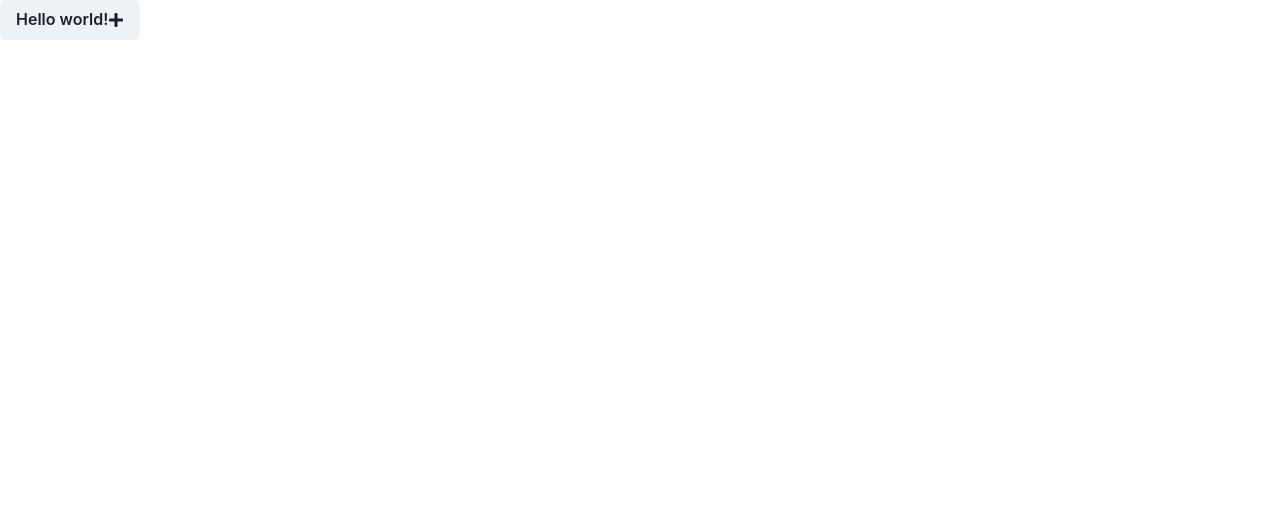
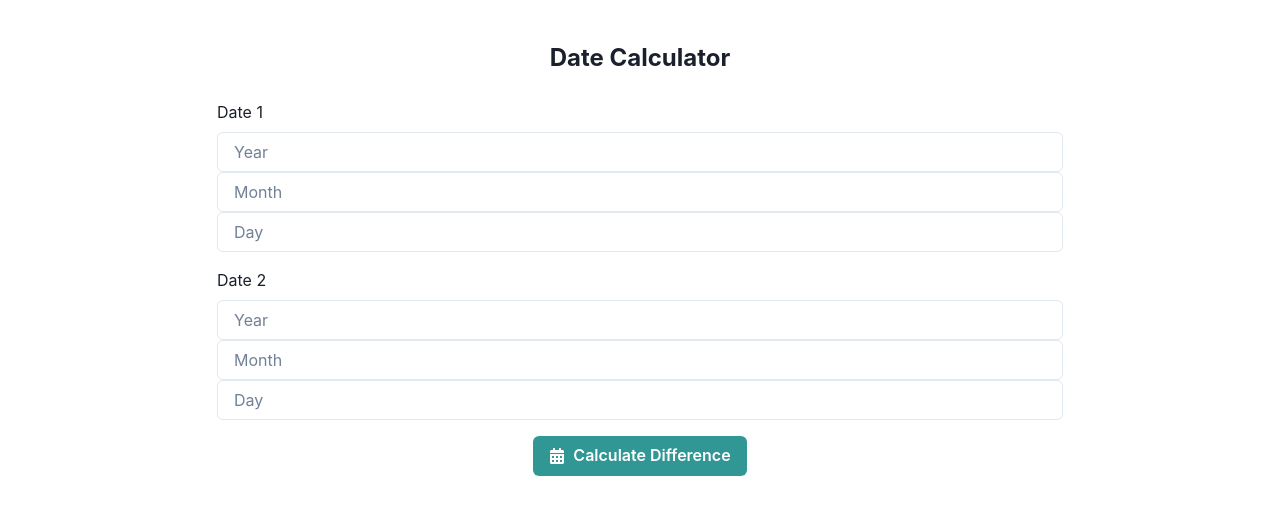
Before and after one commit to GPT-Engineer-App/code-evolution-tracker, a React (Vite) app: page / in a window 1280 px wide. Shown: the top 514 px of the page. Built offline with nearby package versions, Linux system fonts and the light colour scheme.

Commit message:
Initial implementation of the Date Calculator feature on the home page.

```diff
--- a/src/pages/Index.tsx
+++ b/src/pages/Index.tsx
@@ -1,15 +1,50 @@
-// Complete the Index page component here
-// Use chakra-ui
-import { Button } from "@chakra-ui/react"; // example
-import { FaPlus } from "react-icons/fa"; // example - use react-icons/fa for icons
+import React, { useState } from "react";
+import { Box, Button, Flex, Input, Text, VStack } from "@chakra-ui/react";
+import { FaCalendarAlt } from "react-icons/fa";
 
 const Index = () => {
-  // TODO: Create the website here!
+  const [date1, setDate1] = useState({ year: "", month: "", day: "" });
+  const [date2, setDate2] = useState({ year: "", month: "", day: "" });
+  const [result, setResult] = useState("");
+
+  const handleInputChange = (e: React.ChangeEvent<HTMLInputElement>, dateSetter: React.Dispatch<React.SetStateAction<{ year: string; month: string; day: string }>>) => {
+    const { name, value } = e.target;
+    dateSetter(prevState => ({ ...prevState, [name]: value }));
+  };
+
+  const calculateDifference = () => {
+    const d1 = new Date(parseInt(date1.year), parseInt(date1.month) - 1, parseInt(date1.day));
+    const d2 = new Date(parseInt(date2.year), parseInt(date2.month) - 1, parseInt(date2.day));
+    const diffTime = Math.abs(d2.getTime() - d1.getTime());
+    const diffDays = Math.ceil(diffTime / (1000 * 60 * 60 * 24));
+    setResult(`Difference: ${diffDays} days`);
+  };
+
   return (
-    <Button>
-      Hello world! <FaPlus />
-    </Button>
-  ); // example
+    <Flex direction="column" align="center" justify="center" p={10}>
+      <Box mb={6}>
+        <Text fontSize="2xl" fontWeight="bold">Date Calculator</Text>
+      </Box>
+      <VStack spacing={4}>
+        <Box>
+          <Text mb={2}>Date 1</Text>
+          <Input placeholder="Year" name="year" value={date1.year} onChange={(e) => handleInputChange(e, setDate1)} />
+          <Input placeholder="Month" name="month" value={date1.month} onChange={(e) => handleInputChange(e, setDate1)} />
+          <Input placeholder="Day" name="day" value={date1.day} onChange={(e) => handleInputChange(e, setDate1)} />
+        </Box>
+        <Box>
+          <Text mb={2}>Date 2</Text>
+          <Input placeholder="Year" name="year" value={date2.year} onChange={(e) => handleInputChange(e, setDate2)} />
+          <Input placeholder="Month" name="month" value={date2.month} onChange={(e) => handleInputChange(e, setDate2)} />
+          <Input placeholder="Day" name="day" value={date2.day} onChange={(e) => handleInputChange(e, setDate2)} />
+        </Box>
+        <Button leftIcon={<FaCalendarAlt />} colorScheme="teal" onClick={calculateDifference}>
+          Calculate Difference
+        </Button>
+        {result && <Text mt={4} fontSize="lg">{result}</Text>}
+      </VStack>
+    </Flex>
+  );
 };
 
 export default Index;
```
